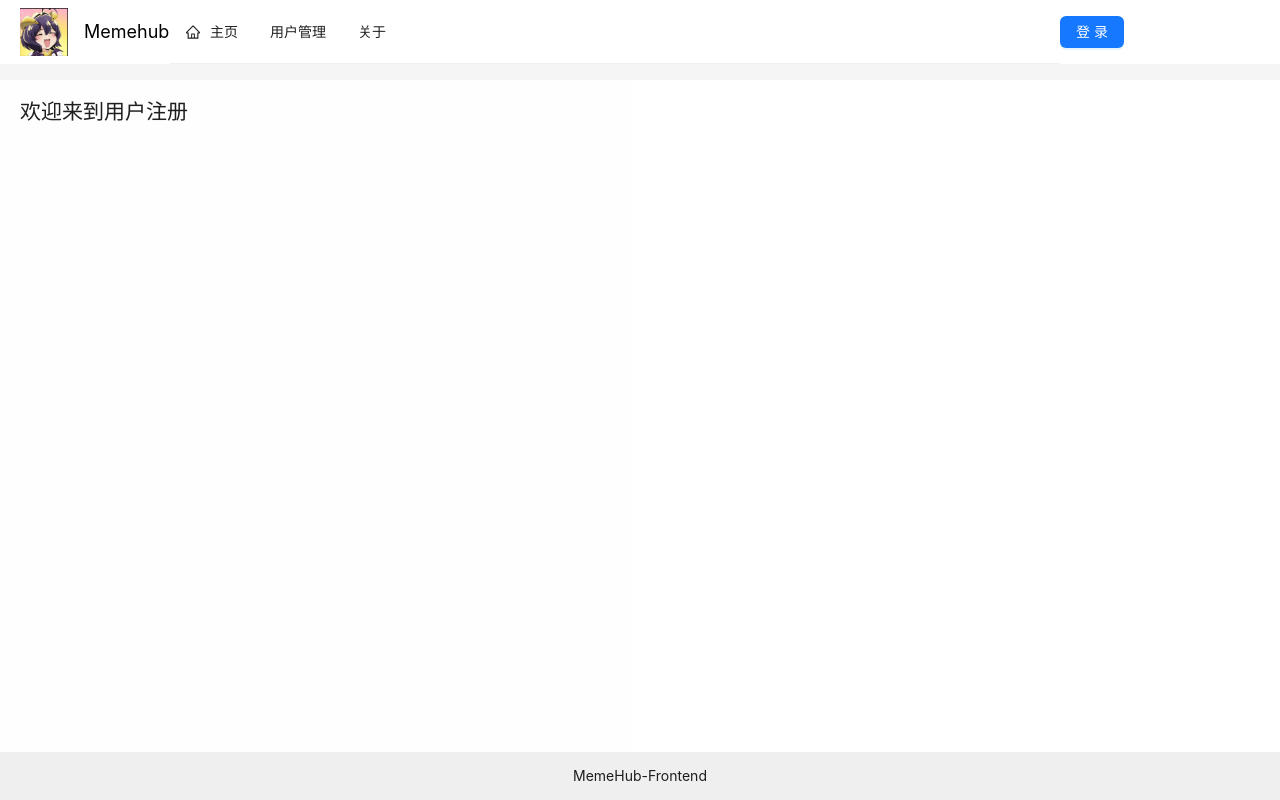
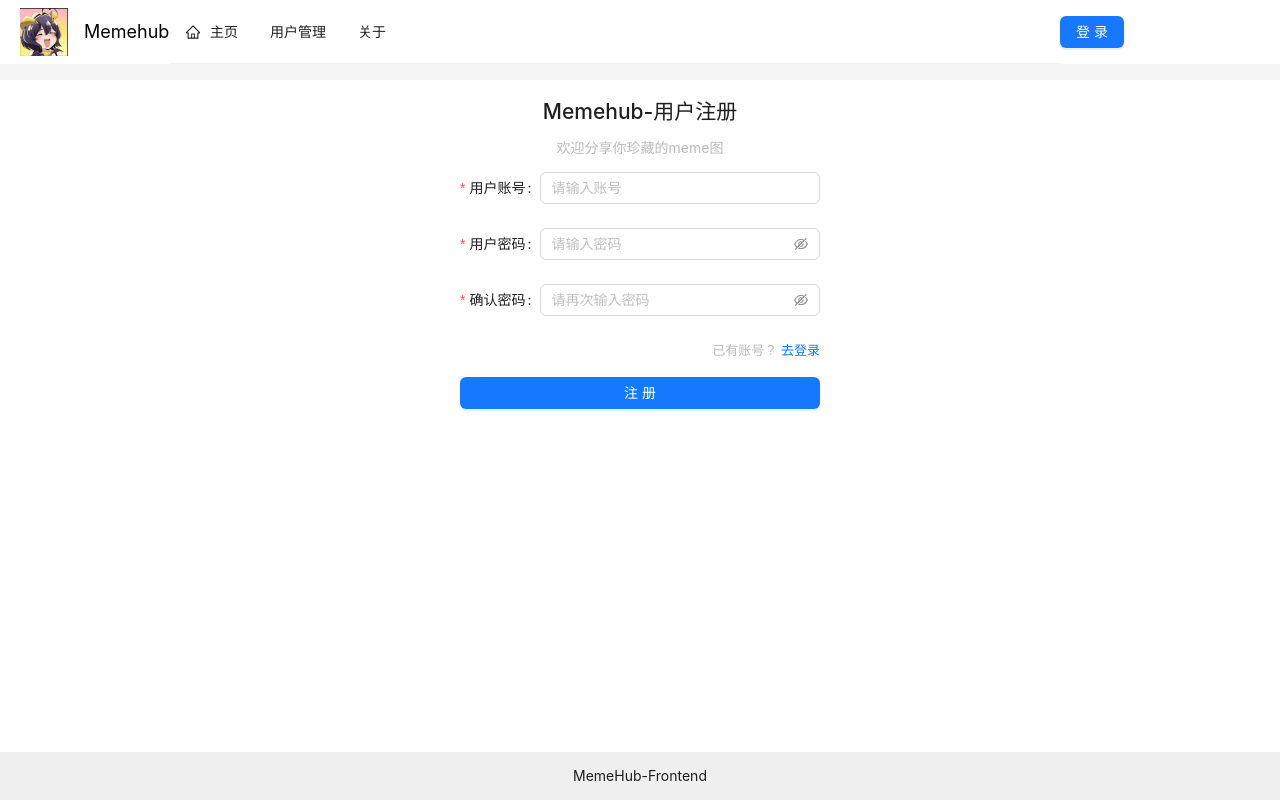
Before and after one commit to 894cotren/MemeHub-Frontend, a Vue app: page /user/register in a window 1280 px wide. Built offline with nearby package versions, Linux system fonts and the light colour scheme; no server answers.

Commit message:
用户注册页面

```diff
--- a/src/components/GlobalHeader.vue
+++ b/src/components/GlobalHeader.vue
@@ -17,10 +17,25 @@
           @click="doMenuClick"
         />
       </a-col>
+
+      <!-- 用户信息展示栏     -->
       <a-col flex="200px">
         <div class="user-login-status">
           <div v-if="loginUserStore.loginUser.id">
-            {{loginUserStore.loginUser.userName ?? "无名"}}
+            <a-dropdown>
+              <a-space>
+                <a-avatar :size="40" :src="loginUserStore.loginUser.userAvatar" />
+                {{ loginUserStore.loginUser.userName ?? '无名' }}
+              </a-space>
+              <template #overlay>
+                <a-menu>
+                  <a-menu-item @click="doLogout">
+                    <LogoutOutlined />
+                    退出登录
+                  </a-menu-item>
+                </a-menu>
+              </template>
+            </a-dropdown>
           </div>
           <div v-else>
             <a-button type="primary" href="/user/login">登录</a-button>
@@ -30,12 +45,13 @@
     </a-row>
   </div>
 </template>
-<script  lang="ts" setup>
+<script lang="ts" setup>
 import { h, ref } from 'vue'
-import { HomeOutlined } from '@ant-design/icons-vue'
-import { MenuProps } from 'ant-design-vue'
+import { HomeOutlined, LogoutOutlined } from '@ant-design/icons-vue'
+import { MenuProps, message } from 'ant-design-vue'
 import { useRouter } from 'vue-router'
 import { useLoginUserStore } from '@/stores/userLoginUserStore'
+import { userLogoutUsingGet } from '@/api/userController'
 
 const loginUserStore = useLoginUserStore()
 
@@ -78,9 +94,24 @@
     path: key,
   })
 }
-
-
-
+/**
+ * 退出登录
+ */
+const doLogout = async () => {
+  const res = await userLogoutUsingGet()
+  if (res.data.code === 20000) {
+    message.success('退出登录成功')
+    loginUserStore.setLoginUser({
+      userName: '未登录',
+    })
+    //跳转到新页面-用户登录页面
+    await router.push({
+      path: '/user/login',
+    })
+  } else {
+    message.error('退出登录失败' + res.data.message)
+  }
+}
 </script>
 
 <style scoped>
--- a/src/pages/user/UserRegisterPage.vue
+++ b/src/pages/user/UserRegisterPage.vue
@@ -1,17 +1,116 @@
+<template>
+  <div id="userRegisterPage">
+    <h2 class="title">Memehub-用户注册</h2>
+    <div class="desc">欢迎分享你珍藏的meme图</div>
+    <a-form :model="formState" name="basic" autocomplete="off" @finish="handleSubmit">
+      <a-form-item
+        label="用户账号"
+        name="userAccount"
+        :rules="[
+          { required: true, message: '请输入账号!' },
+          { min: 4, max: 20, message: '账号长度应为4-20之间' },
+        ]"
+      >
+        <a-input v-model:value="formState.userAccount" placeholder="请输入账号" />
+      </a-form-item>
 
-<template>
-  <div id="homePage">
-      <h1>
-        {{msg}}
-      </h1>
+      <a-form-item
+        label="用户密码"
+        name="userPassword"
+        :rules="[
+          { required: true, message: '请输入密码!' },
+          { min: 8, max: 20, message: '密码长度应为8-20之间' },
+        ]"
+      >
+        <a-input-password v-model:value="formState.userPassword" placeholder="请输入密码" />
+      </a-form-item>
+
+      <a-form-item
+        label="确认密码"
+        name="checkPassword"
+        :rules="[
+          { required: true, message: '请输入确认密码!' },
+          { min: 8, max: 20, message: '密码长度应为8-20之间' },
+        ]"
+      >
+        <a-input-password v-model:value="formState.checkPassword" placeholder="请再次输入密码" />
+      </a-form-item>
+      <div class="tips">
+        已有账号？
+        <RouterLink to="/user/register">去登录</RouterLink>
+      </div>
+
+      <a-form-item>
+        <a-button type="primary" html-type="submit" style="width: 100%">注册</a-button>
+      </a-form-item>
+    </a-form>
   </div>
 </template>
+<script lang="ts" setup>
+import { reactive } from 'vue'
+import { userLoginUsingPost, userRegisterUsingPost } from '@/api/userController'
+import { useLoginUserStore } from '@/stores/userLoginUserStore'
+import { message } from 'ant-design-vue'
+import router from '@/router'
 
+const loginUserStore = useLoginUserStore()
 
-<script setup lang="ts">
-  const msg="欢迎来到用户注册";
+/**
+ * 表单项，用于接受表单输入的值
+ */
+const formState = reactive<API.UserRegisterRequest>({
+  userAccount: '',
+  userPassword: '',
+  checkPassword: '',
+})
+/**
+ * 提交表单
+ * @param values
+ */
+const handleSubmit = async (values: any) => {
+  //校验两次密码是否输入一致
+  if (values.userPassword !== values.checkPassword) {
+    message.error('两次密码输入不一致')
+    return
+  }
+
+  const res = await userRegisterUsingPost(values)
+  //注意，res是ajax的封装好的返回，你取里面data的时候才是你后端返回。
+  if (res.data.code === 20000 && res.data.data) {
+   //注册成功
+    message.success('注册成功！')
+    //注册完后跳转登陆页面
+    router.push({
+      path: '/user/login',
+      replace: true,
+    })
+  } else {
+    message.error('注册失败，' + res.data.message)
+  }
+}
 </script>
 
 <style scoped>
+#userRegisterPage {
+  max-width: 360px;
+  margin: 0 auto;
+}
 
+.title {
+  text-align: center;
+  margin-bottom: 16px;
+}
+
+.desc {
+  text-align: center;
+  color: #bbb;
+  margin-bottom: 16px;
+}
+
+.tips {
+  margin-bottom: 16px;
+  color: #bbb;
+  font-size: 13px;
+  text-align: right;
+}
 </style>
```
